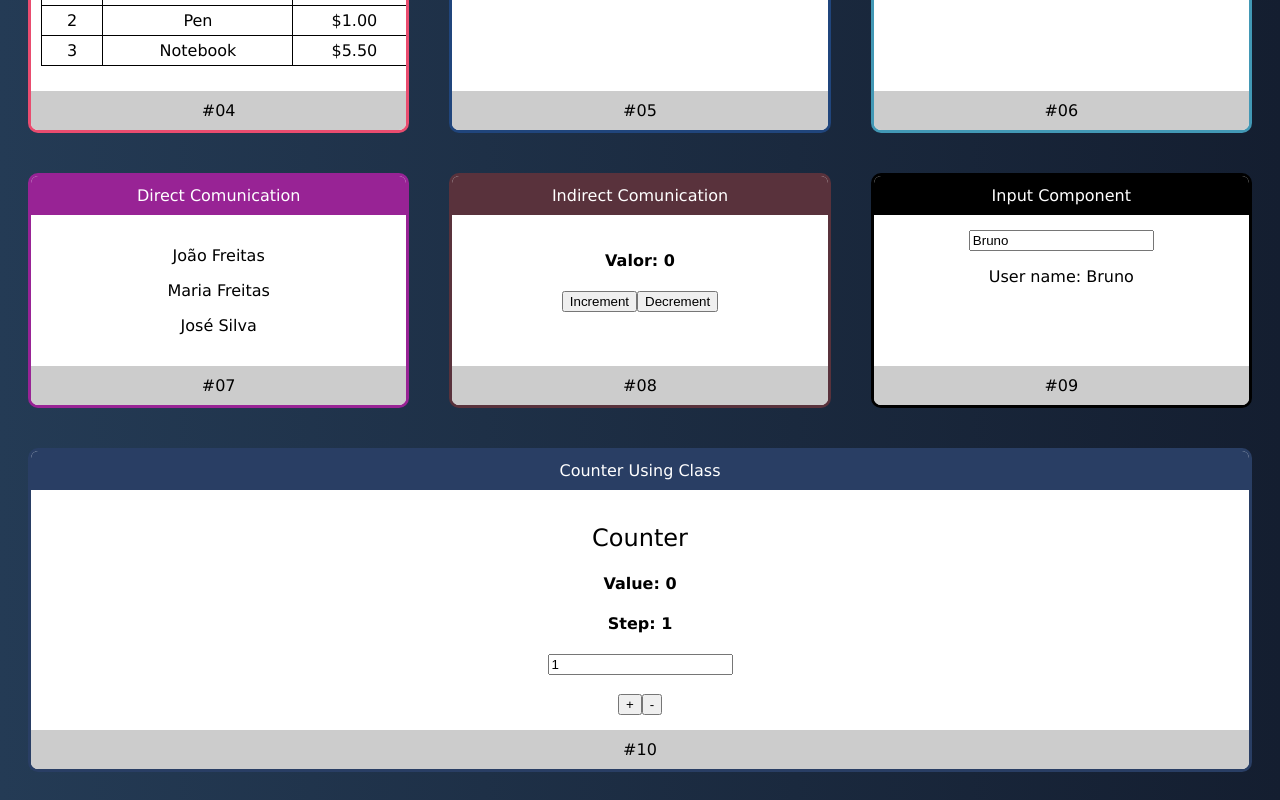
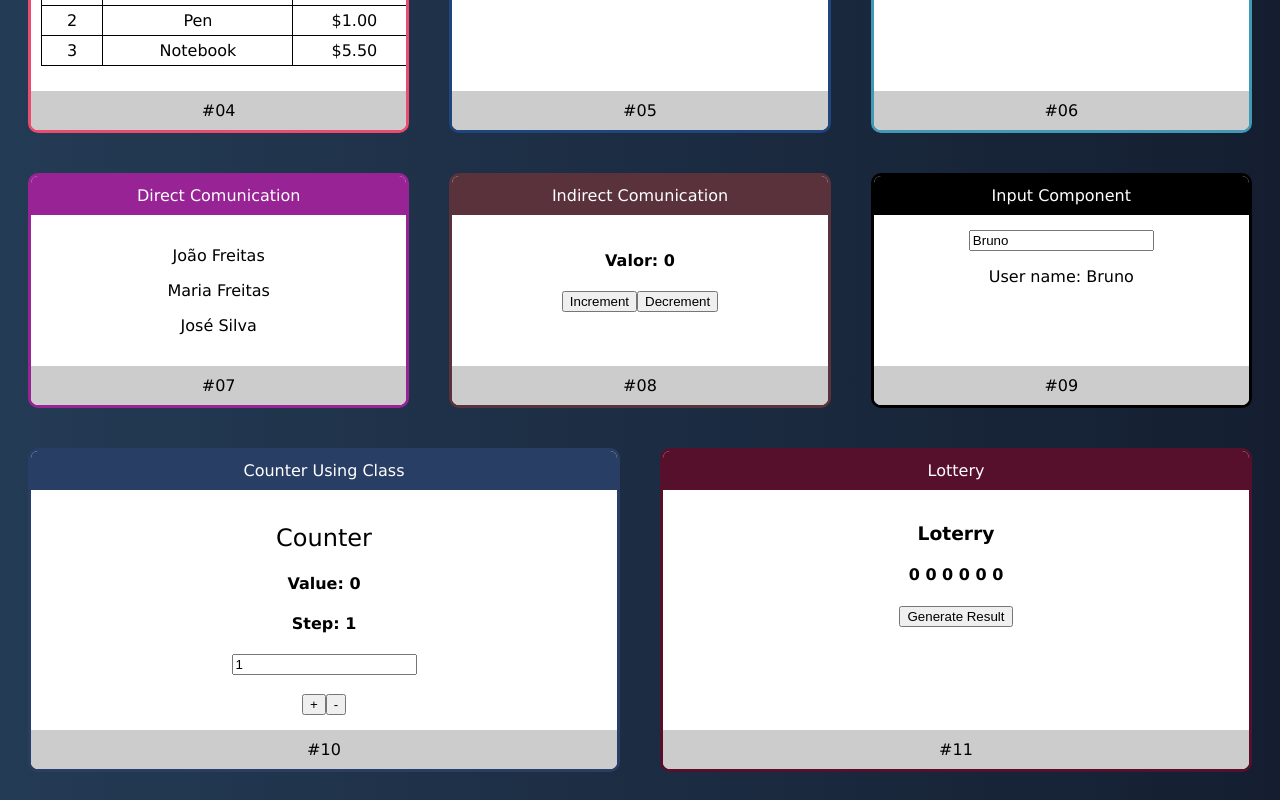
Before and after one commit to BrunoSantiG/ReactComponents, a React (Create React App) app: page / in a window 1280 px wide. Shown: the part 634-1434 px from the top of the page. Built offline with nearby package versions, Linux system fonts and the light colour scheme.

Commit message:
[+] Add a component that generates a lottery result

```diff
--- a/src/App.jsx
+++ b/src/App.jsx
@@ -9,7 +9,8 @@ import IfCondicionalComponent from "./components/basics/IfCondicionalComponent";
 import DirectComunication from "./components/comunication/direct/Father";
 import IndirectComunication from "./components/comunication/indirect/Super";
 import InputComponent from "./components/forms/InputComponent";
-import ClassCounter from "./components/counter/Counter";
+import ClassCounter from "./components/counters/Counter";
+import Lottery from "./components/lottery/Lottery";
 import Card from "./components/layouts/Card";
 
 import "./App.css";
@@ -80,6 +81,10 @@ export default () => {
 				<Card number="#10" title="Counter Using Class" color="#293E64">
 					<ClassCounter />
 				</Card>
+
+				<Card number="#11" title="Lottery" color="#57102C">
+					<Lottery numberQtt={6} />
+				</Card>
 			</div>
 		</div>
 	);
--- /dev/null
+++ b/src/components/lottery/Lottery.js
@@ -0,0 +1,35 @@
+import React, { useState } from "react";
+
+export default (props) => {
+	const [result, setResult] = useState(Array(props.numberQtt).fill(0));
+
+	function generateDiffNumber(array) {
+		const min = 1,
+			max = 60;
+
+		let newNumber = parseInt(Math.random() * (max - min)) + min;
+
+		if (array.includes(newNumber)) {
+			newNumber = generateDiffNumber(array);
+		}
+
+		return newNumber;
+	}
+
+	const generateResult = () => {
+		const newArray = Array(props.numberQtt)
+			.fill(0)
+			.reduce((a) => [...a, generateDiffNumber(a)], [])
+			.sort((n1, n2) => n1 - n2);
+		setResult(newArray);
+	};
+
+	return (
+		<div>
+			<h3>Loterry</h3>
+			<h4>{result.join(" ")}</h4>
+
+			<button onClick={generateResult}>Generate Result</button>
+		</div>
+	);
+};
```
Also changed, not shown: src/components/counters/Counter.jsx (renamed from src/components/counter/Counter.jsx).
